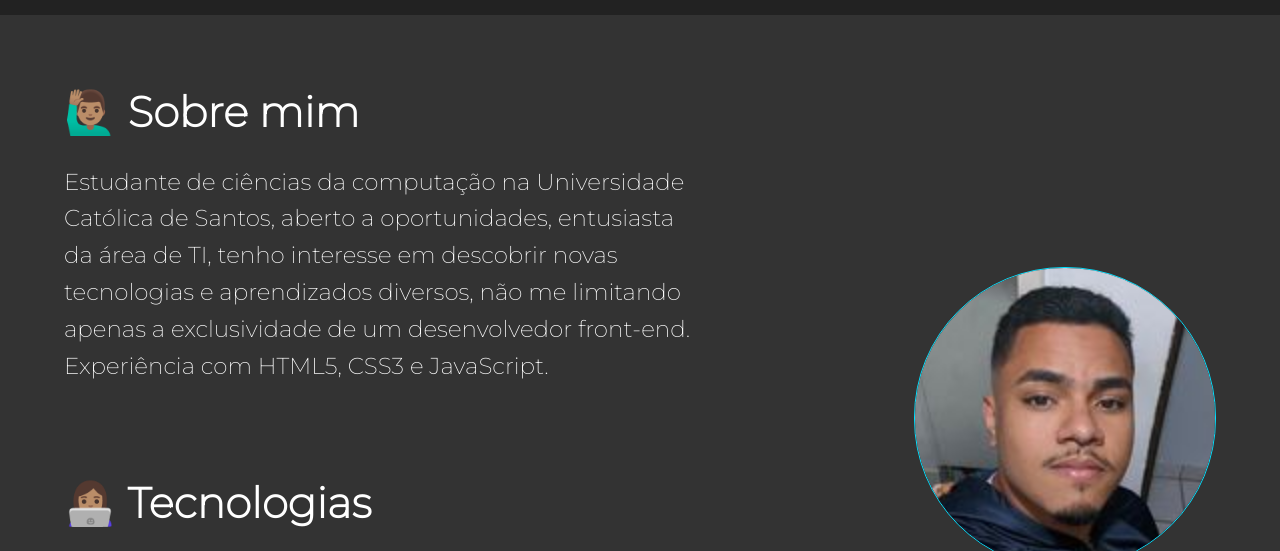
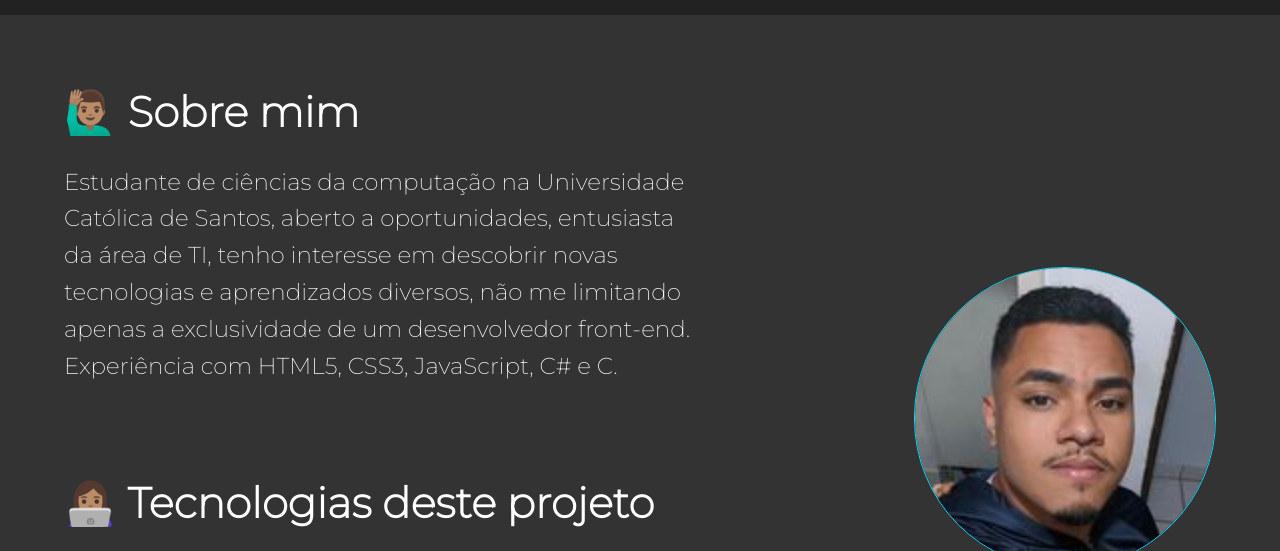
Before and after one commit to miltonsilvaa/cartaApresentacao, a plain HTML site: page index.html in a window 1280 px wide. Shown: the part 89-640 px from the top of the page. Drawn offline with Linux system fonts and the light colour scheme; a script that the page names is missing.

Commit message:
index.html

```diff
--- a/index.html
+++ b/index.html
@@ -38,12 +38,12 @@
         <h2>🙋🏽‍♂️ Sobre mim</h2>
         <p>
           Estudante de ciências da computação na Universidade Católica de Santos, aberto a oportunidades, entusiasta da área de TI, tenho interesse em descobrir novas tecnologias e aprendizados diversos, não me limitando apenas a exclusividade de um desenvolvedor front-end.
-          Experiência com HTML5, CSS3 e JavaScript.
+          Experiência com HTML5, CSS3, JavaScript, C# e C.
         </p>
       </article>
 
       <aside class="tecnologias">
-        <h2>👩🏽‍💻 Tecnologias</h2>
+        <h2>👩🏽‍💻 Tecnologias deste projeto</h2>
         <div class="cartoes">
           <div class="card">
             <img src="img/html.png" alt="Logo do HTML">
```
